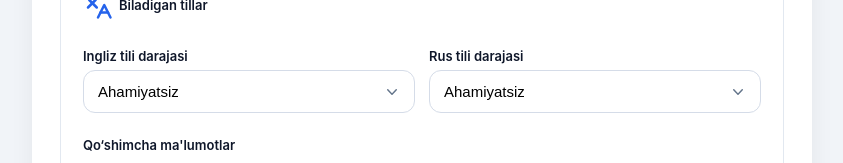
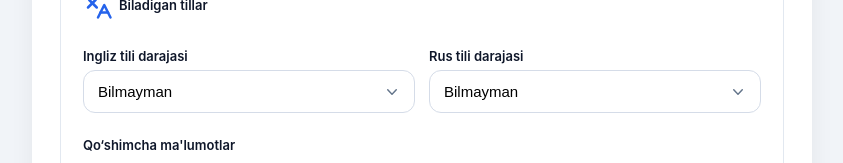
Before and after one commit to sk1pbek/xorazm-job-frontend, a React (Create React App) app: page /register in a window 1280 px wide. Shown: the part 1753-1916 px from the top of the page, without its empty margins (218-1061 px from the left). Built offline with nearby package versions, Linux system fonts and the light colour scheme.

Commit message:
kamchiliklar

```diff
--- a/src/pages/Register.js
+++ b/src/pages/Register.js
@@ -23,8 +23,8 @@ function Register() {
     salary: "",
     negotiable: false,
     about: "",
-    english_level: "Ahamiyatsiz",
-    russian_level: "Ahamiyatsiz",
+    english_level: "none",   // "Ahamiyatsiz" o'rniga
+    russian_level: "none",   // "Ahamiyatsiz" o'rniga
     birth_year: "",
     skills: [],
     lat: null,
@@ -389,45 +389,29 @@ onChange={e=>update("address", e.target.value)}
             <div className="career-grid">
 
 <div>
-
-<label>Ingliz tili darajasi</label>
-
-<select
-value={form.english_level}
-onChange={(e)=>update("english_level", e.target.value)}
->
-
-<option>Ahamiyatsiz</option>
-<option>A1</option>
-<option>A2</option>
-<option>B1</option>
-<option>B2</option>
-<option>C1</option>
-<option>C2</option>
-
-</select>
-
+  <label>Ingliz tili darajasi</label>
+  <select value={form.english_level} onChange={(e) => update("english_level", e.target.value)}>
+    <option value="none">Bilmayman</option>
+    <option value="A1">A1</option>
+    <option value="A2">A2</option>
+    <option value="B1">B1</option>
+    <option value="B2">B2</option>
+    <option value="C1">C1</option>
+    <option value="C2">C2</option>
+  </select>
 </div>
 
 <div>
-
-<label>Rus tili darajasi</label>
-
-<select
-value={form.russian_level}
-onChange={(e)=>update("russian_level", e.target.value)}
->
-
-<option>Ahamiyatsiz</option>
-<option>A1</option>
-<option>A2</option>
-<option>B1</option>
-<option>B2</option>
-<option>C1</option>
-<option>C2</option>
-
-</select>
-
+  <label>Rus tili darajasi</label>
+  <select value={form.russian_level} onChange={(e) => update("russian_level", e.target.value)}>
+    <option value="none">Bilmayman</option>
+    <option value="A1">A1</option>
+    <option value="A2">A2</option>
+    <option value="B1">B1</option>
+    <option value="B2">B2</option>
+    <option value="C1">C1</option>
+    <option value="C2">C2</option>
+  </select>
 </div>
 
 </div>
--- a/src/utils/filterOptions.js
+++ b/src/utils/filterOptions.js
@@ -9,7 +9,16 @@ export const JOB_FIELDS = [
   "Qurilish",
   "Transport",
   "Savdo va marketing",
-  "Axborot texnologiyalari"
+  "Axborot texnologiyalari",
+  "Qurilish va ta'mirlash",
+  "Go'zallik va sog'lomlashtirish",
+  "Oziq-ovqat va oshpazlik",
+  "Xavfsizlik va qo'riqchilik",
+  "Huquq va davlat xizmati",
+  "Uy xizmatlari",
+  "Kadrlar va HR",
+  "Energetika va kommunal xizmatlar",
+  "Boshqa"
 ];
 
 export const EMPLOYMENT_TYPES = [
```
